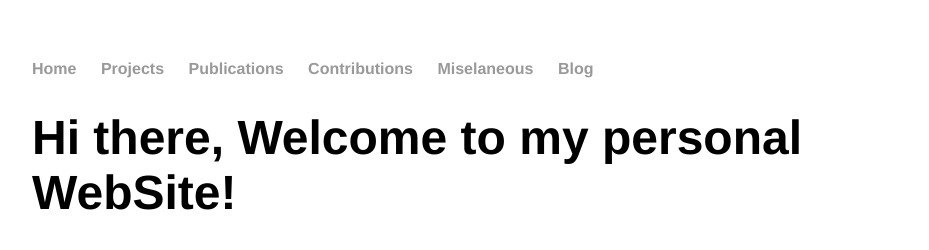
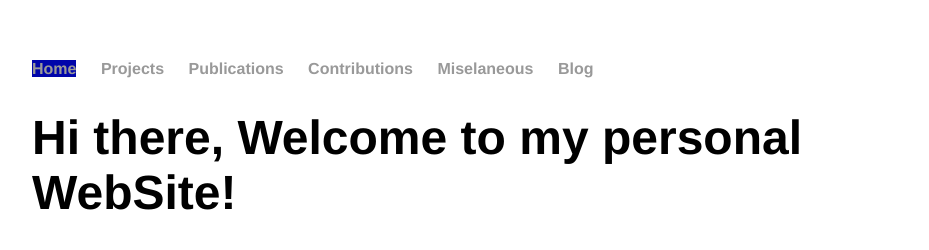
Before and after one commit to pablosaa/pablosaa.github.io, a Jekyll site: the page built from index.html, in a window 1280 px wide. Shown: the top 250 px of the page, without its empty margins (160-1089 px from the left). Built offline with Jekyll 4.4.1, drawn with Linux system fonts in a browser that asks for light colours.

Commit message:
Update mainmenu.html

```diff
--- a/_includes/mainmenu.html
+++ b/_includes/mainmenu.html
@@ -1,10 +1,10 @@
 <nav>
-				<ul>
-					<li><a href="{{site.baseurl}}/">Home</a></li>
-					<li><a href="{{site.baseurl}}/projects">Projects</a></li>
-					<li><a href="{{site.baseurl}}/publications">Publications</a></li>
-					<li><a href="{{site.baseurl}}/talks">Contributions</a></li>
-					<li><a href="{{site.baseurl}}/other-stuff">Miselaneous</a></li>
-					<li><a href="{{site.baseurl}}/blog">Blog</a></li>
-				</ul>
+	<ul>
+		<li><a href="{{site.baseurl}}/" class="{% if page.url=='/' %}current{% endif %}">Home</a></li>
+		<li><a href="{{site.baseurl}}/projects" class="{% if page.url=='/projects' %}current{% endif %}">Projects</a></li>
+		<li><a href="{{site.baseurl}}/publications" class="{% if page.url=='/publications' %}current{% endif %}">Publications</a></li>
+		<li><a href="{{site.baseurl}}/talks" class="{% if page.url=='/talks' %}current{% endif %}">Contributions</a></li>
+		<li><a href="{{site.baseurl}}/other-stuff" class="{% if page.url=='/other-stuff' %}current{% endif %}">Miselaneous</a></li>
+		<li><a href="{{site.baseurl}}/blog" class="{% if page.url=='/blog' %}current{% endif %}">Blog</a></li>
+	</ul>
 </nav>
```
